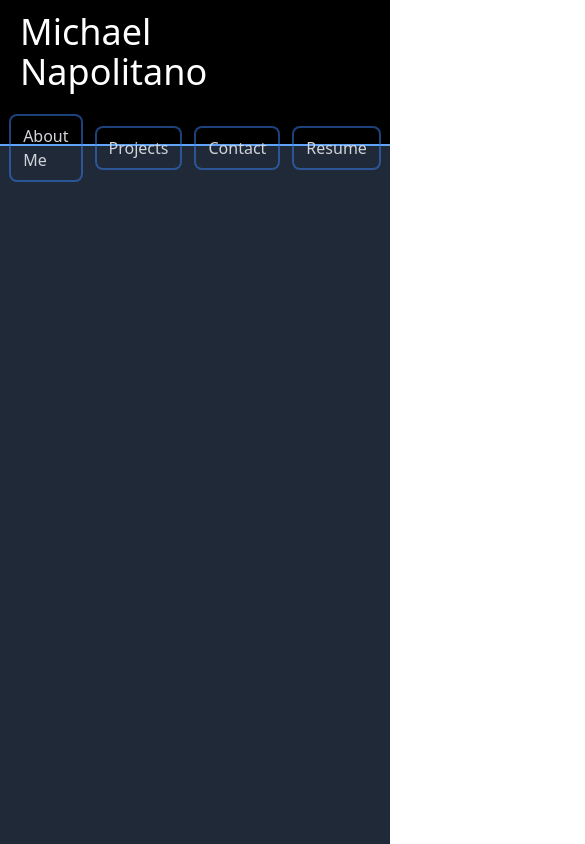
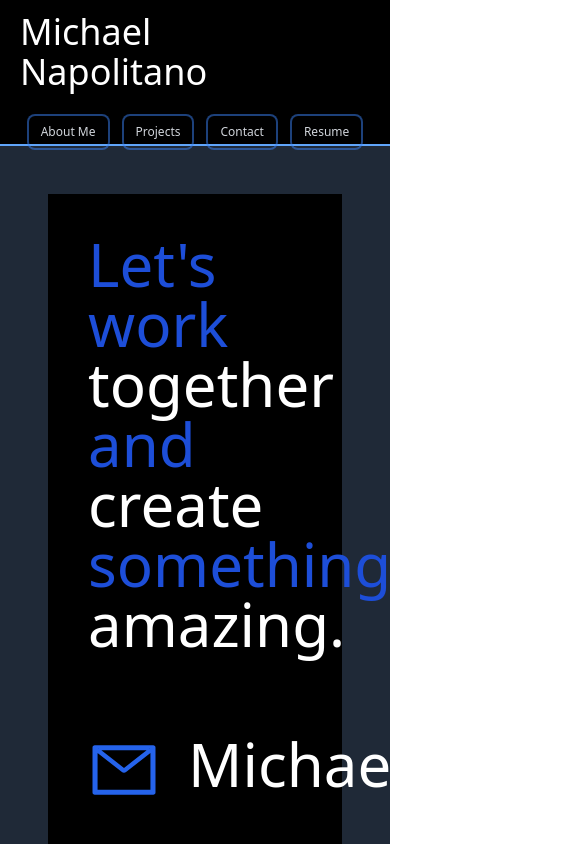
Before and after one commit to Napo-100/react-portfolio, a React (Create React App) app: page /contact in a window 390 px wide. Shown: the top 844 px of the page, 585 px wide, since content can reach past the window. Built offline with nearby package versions, Linux system fonts and the light colour scheme.

Commit message:
changed about me section, made contact section.

```diff
--- a/src/components/Nav/index.js
+++ b/src/components/Nav/index.js
@@ -41,27 +41,27 @@ function Nav() {
         className="w-full flex-grow lg:flex lg:items-center lg:w-auto lg:block pt-6 lg:pt-0"
         id="nav-content"
       >
-        <ul className="list-reset flex justify-center lg:justify-end flex-1 items-center">
+        <ul className="list-reset flex justify-center lg:justify-end flex-1 items-center text-xs xl:text-2xl sm:text-lg sm:font-medium">
           <Link
-            className="text-gray-300 hover:bg-gray-700 hover:text-white px-3 py-2 rounded-md xl:text-2xl lg:text-lg font-medium ring-2 mr-4 focus:bg-blue-500 focus:text-white"
+            className="text-gray-300 hover:bg-gray-700 hover:text-white px-3 py-2 rounded-md  ring-2 mr-4 focus:bg-blue-500 focus:text-white"
             to="/aboutme"
           >
             About Me
           </Link>
           <Link
-            className="text-gray-300 hover:bg-gray-700 hover:text-white px-3 py-2 rounded-md xl:text-2xl lg:text-lg font-medium ring-2 mr-4 focus:bg-blue-500 focus:text-white"
+            className="text-gray-300 hover:bg-gray-700 hover:text-white px-3 py-2 rounded-md ring-2 mr-4 focus:bg-blue-500 focus:text-white"
             to="/projects"
           >
             Projects
           </Link>
           <Link
-            className="text-gray-300 hover:bg-gray-700 hover:text-white px-3 py-2 rounded-md xl:text-2xl lg:text-lg font-medium ring-2 mr-4 focus:bg-blue-500 focus:text-white"
+            className="text-gray-300 hover:bg-gray-700 hover:text-white px-3 py-2 rounded-md ring-2 mr-4 focus:bg-blue-500 focus:text-white"
             to="/contact"
           >
             Contact
           </Link>
           <a
-            className="text-gray-300 hover:bg-gray-700 hover:text-white px-3 py-2 rounded-md xl:text-2xl lg:text-lg font-medium ring-2 focus:bg-blue-500 focus:text-white"
+            className="text-gray-300 hover:bg-gray-700 hover:text-white px-3 py-2 rounded-md ring-2 focus:bg-blue-500 focus:text-white"
             href={resume}
             target="_blank"
             rel="noreferrer"
--- a/src/components/pages/About.js
+++ b/src/components/pages/About.js
@@ -15,23 +15,25 @@ import { BiCube } from "react-icons/bi";
 function About() {
   return (
     <main className="bg-gray-800 min-h-screen border-t-2 border-blue-400">
-      <div className="container mx-auto aboslute lg:ml-5 lg:pt-5">
+      <div className="container mx-auto aboslute sm:pt-5">
         <section className="bg-black lg:flex p-10">
           <img
             src={profileImage}
             className="w-32 h-32 lg:w-64 lg:h-64 mr-8"
             alt="Me!"
           />
-          <div className="text-lg flex flex-col justify-center">
+          <div className="text-4xl text-white flex flex-col">
             <h1 className="text-6xl mb-20 ">
-              <span className="text-blue-700 text-6xl"> Let's work </span>
-              <span className="text-white text-6xl"> together </span>
-              <span className="text-blue-700 text-6xl"> and </span>
-              <span className="text-white text-6xl"> create</span>
-              <span className="text-blue-700 text-6xl"> something </span>
-              <span className="text-white text-6xl"> amazing.</span>
+              <span className="text-blue-700"> I am a software </span>
+              <span> engineer </span>
+              <span className="text-blue-700"> who believes in the </span>
+              <span> balance</span>
+              <span className="text-blue-700"> of </span>
+              <span> form</span>
+              <span className="text-blue-700"> and </span>
+              <span> function.</span>
             </h1>
-            <p className="text-white">"I like training"</p>
+            <p></p>
           </div>
         </section>
       </div>
--- a/src/components/pages/Contact.js
+++ b/src/components/pages/Contact.js
@@ -1,10 +1,41 @@
 import React from "react";
-
+import { AiOutlineMail } from "react-icons/ai";
 
 function Contact() {
   return (
     <main className="bg-gray-800 min-h-screen p-12 border-t-2 border-blue-400">
+      {/* <h2 className="flex justify-center text-white text-5xl sm:text-7xl mb-8">
+        Get in touch
+      </h2> */}
+      <div className="container mx-auto aboslute">
+        <section className="bg-black lg:flex p-10 pb-20">
+          <div className="text-lg flex flex-col justify-center">
+            <h2 className="text-6xl mb-20 ">
+              <span className="text-blue-700"> Let's work </span>
+              <span className="text-white"> together </span>
+              <span className="text-blue-700"> and </span>
+              <span className="text-white"> create</span>
+              <span className="text-blue-700"> something </span>
+              <span className="text-white"> amazing.</span>
+            </h2>
+            <a
+              href="mailto:michaeljnapolitano@gmail.com"
+              target="_blank"
+              rel="noreferrer"
+            >
+              <div className="text-white hover:text-blue-600 flex w-full h-28 z-10 top-0">
+                <div className="text-7xl text-blue-600 pr-7">
+                  <AiOutlineMail />
+                </div>
 
+                <div className="text-6xl pr-7">
+                  Michaeljnapolitano@gmail.com
+                </div>
+              </div>
+            </a>
+          </div>
+        </section>
+      </div>
     </main>
   );
 }
--- a/src/components/pages/Home.js
+++ b/src/components/pages/Home.js
@@ -10,7 +10,7 @@ function Home() {
       <Link to="/aboutme">
         <div className="container mx-auto lg:aboslute lg:pt-5 group border-2 border-blue-400">
           <section className="lg:flex p-5 lg:pb-10 lg:justify-center m-20 md:m-5">
-            <div className="text-7xl md:text-6xl md:text-center lg:flex lg:flex-col lg:relative group lg:grid lg:grid-cols-4 xl:grid-cols-12">
+            <div className="text-4xl sm:text-6xl md:text-center lg:flex lg:flex-col lg:relative group lg:grid lg:grid-cols-4 xl:grid-cols-12">
               <h1 className="text-blue-400 mb-5 col-span-2">
                 <span className=" font-bold lg:pl-4 md:pl-2"> I am </span>{" "}
                 <span className="visible md:invisible group-hover:visible text-blue-400 font-bold">
--- a/src/components/pages/Projects.js
+++ b/src/components/pages/Projects.js
@@ -50,13 +50,13 @@ function Projects() {
   return (
     <main className="bg-black min-h-screen p-12 border-t-2 border-blue-400">
       <section className="container mx-auto ">
-        <h1 className="flex justify-center text-blue-500  text-6xl mb-8">
+        <h1 className="flex justify-center text-blue-500 text-5xl sm:text-6xl mb-8">
           My Projects
         </h1>
         {/* <h2 className="text-2xl text-blue-400 flex justify-center mb-10">
           Check 'em out!
         </h2> */}
-        <div className="grid md:grid-cols-2 lg:grid-cols-3 gap-8 border-2 border-blue-300 p-10">
+        <div className="grid md:grid-cols-2 lg:grid-cols-3 gap-8 border-2 border-blue-300 p-2 sm:p-10">
           {projectData.map((project) => (
             <div key={project.name} className="hover:bg-indigo-500">
               <article className="hover:shadow-xl group">
@@ -78,7 +78,12 @@ function Projects() {
                   </span>
                 </a>
               </article>
-              <a href={project.github} target="_blank" rel="noreferrer" className="text-4xl">
+              <a
+                href={project.github}
+                target="_blank"
+                rel="noreferrer"
+                className="text-4xl"
+              >
                 <div className="grid text-black grid-cols-8  hover:bg-blue-500">
                   <AiFillGithub />
                   <p className="text-black text-sm col-span-7">
```
